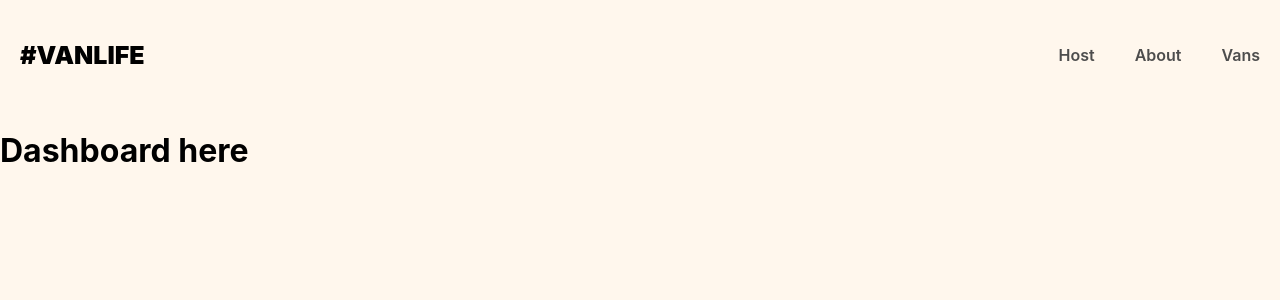
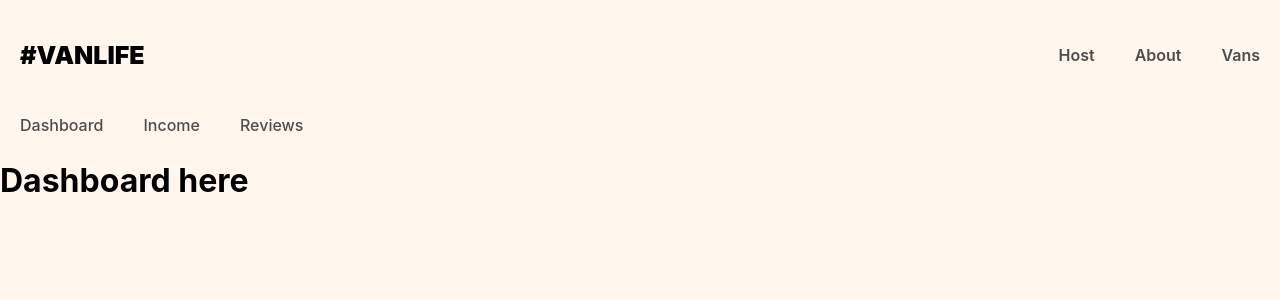
Before and after one commit to shantdashjian/van-life, a React (Vite) app: page /host in a window 1280 px wide. Shown: the top 300 px of the page. Built offline with nearby package versions, Linux system fonts and the light colour scheme; what miragejs would draw is missing.

Commit message:
Add host nav and routes

```diff
--- /dev/null
+++ b/src/components/HostLayout.jsx
@@ -0,0 +1,15 @@
+import React from "react"
+import { Link, Outlet } from "react-router-dom"
+
+export default function HostLayout() {
+  return (
+    <>
+      <nav className="host-nav">
+        <Link to="/host">Dashboard</Link>
+        <Link to="/host/income">Income</Link>
+        <Link to="/host/reviews">Reviews</Link>
+      </nav>
+      <Outlet />
+    </>
+  )
+}
--- a/src/index.css
+++ b/src/index.css
@@ -239,6 +239,8 @@ i[class*='van-type-'] {
   text-decoration: none;
 }
 
+.van-detail-container .back-button:visited {}
+
 .van-detail-container .back-button span {
   text-decoration: underline;
 }
@@ -278,3 +280,20 @@ i[class*='van-type-'] {
   color: white;
   font-size: 1.125rem;
 }
+
+.host-nav {
+  display: flex;
+}
+
+.host-nav a {
+  text-decoration: none;
+  color: #4D4D4D;
+  font-weight: 500;
+  padding: 5px 20px;
+}
+
+.host-nav a:hover {
+  color: #161616;
+  text-decoration: underline;
+  font-weight: 600;
+}
--- a/src/index.jsx
+++ b/src/index.jsx
@@ -3,15 +3,15 @@ import ReactDOM from 'react-dom/client';
 import { BrowserRouter, Routes, Route, Link } from "react-router-dom"
 import Home from "./pages/Home"
 import About from "./pages/About"
+import Vans from "./pages/Vans/Vans"
+import VanDetail from "./pages/Vans/VanDetail"
+import Dashboard from "./pages/Host/Dashboard"
+import Income from "./pages/Host/Income"
+import Reviews from "./pages/Host/Reviews"
 import Layout from "./components/Layout"
-
-import Dashboard from './pages/Host/Dashboard'
-import Income from './pages/Host/Income'
-import Reviews from './pages/Host/Reviews'
+import HostLayout from "./components/HostLayout"
 
 import "./server"
-import Vans from './pages/Vans/Vans'
-import VanDetail from './pages/Vans/VanDetail'
 
 function App() {
   return (
@@ -22,9 +22,12 @@ function App() {
           <Route path="/about" element={<About />} />
           <Route path="/vans" element={<Vans />} />
           <Route path="/vans/:id" element={<VanDetail />} />
-          <Route path="/host" element={<Dashboard />} />
-          <Route path="/host/income" element={<Income />} />
-          <Route path="/host/reviews" element={<Reviews />} />
+
+          <Route path="/host" element={<HostLayout />}>
+            <Route path="/host" element={<Dashboard />} />
+            <Route path="/host/income" element={<Income />} />
+            <Route path="/host/reviews" element={<Reviews />} />
+          </Route>
         </Route>
       </Routes>
     </BrowserRouter>
```
